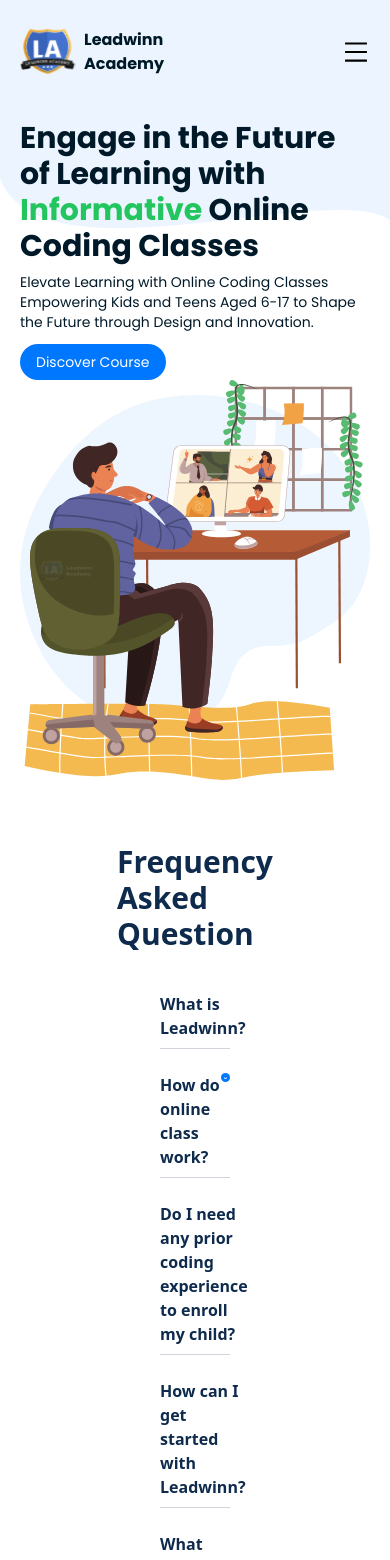
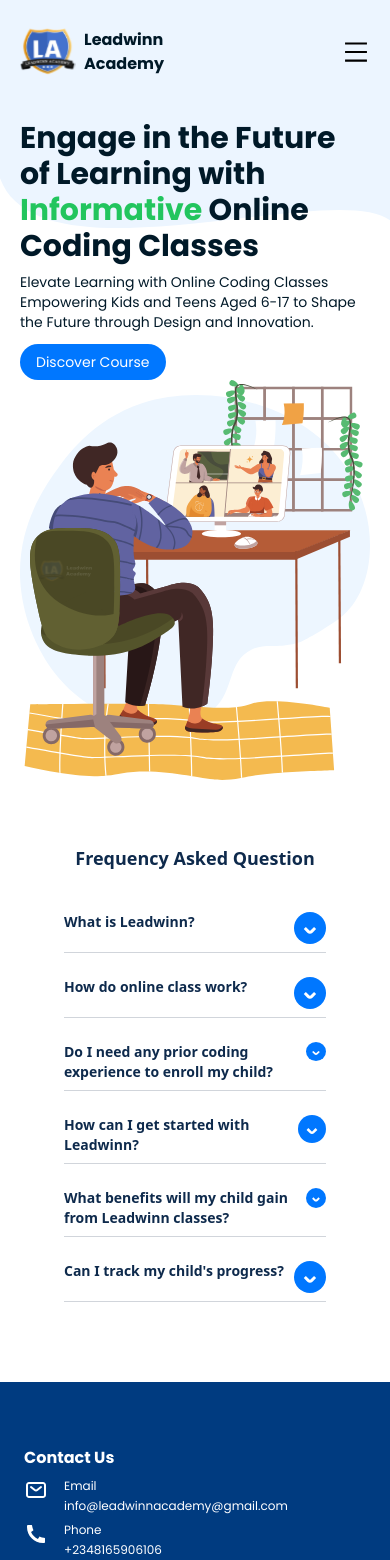
Before and after one commit to Adeleyeha-17/Leadwinn-Academy, a React (Vite) app: page / in a window 390 px wide. Shown: the top 1560 px of the page. Built offline with nearby package versions, Linux system fonts and the light colour scheme.

Commit message:
updated faq

```diff
--- a/src/components/Faq/Faq.tsx
+++ b/src/components/Faq/Faq.tsx
@@ -32,8 +32,8 @@ export const Faq: React.FC = () => {
    ];
 
    return (
-      <div className="lg:max-xl:px-10 lg:space-x-20 px-40 p-16 md:max-w-6xl lg:max-w-7xl mx-auto">
-        <h1 className="text-head-black font-bold text-3xl mb-8 flex items-center justify-center">Frequency Asked Question</h1>
+      <div className="lg:max-xl:px-10 lg:space-x-20 sm:px-34 lg:px-40 p-16 md:max-w-6xl lg:max-w-7xl mx-auto">
+        <h1 className="text-head-black font-bold text-lg sm:text-xl lg:text-4xl mb-8 flex items-center justify-center">Frequency Asked Question</h1>
          {
          accordionData.map((data, index) => (
             <div key={index} className='mb-4 border-b border-gray-300 cursor-pointer py-2'>
@@ -41,7 +41,7 @@ export const Faq: React.FC = () => {
                   onClick={
                      () => toggleTab(index + 1)
                }>
-                  <h3 className='text-head-black font-bold'>{
+                  <h3 className='text-head-black text-sm sm:text-lg font-bold'>{
                      `${data.title}?`
                   }</h3>
                   <span>{
```
